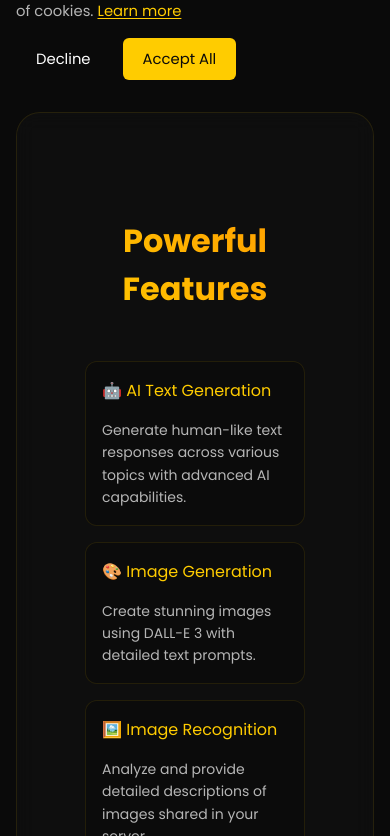
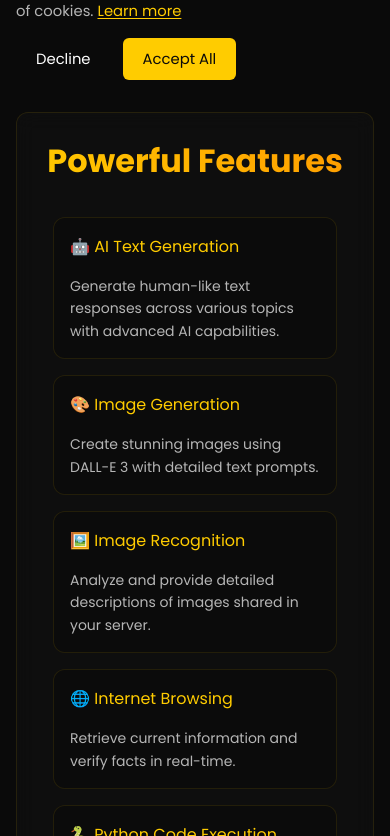
Before and after one commit to LucasCzechia/boltbot, a Next.js app: page / in a window 390 px wide. Shown: the part 748-1584 px from the top of the page. Built offline with nearby package versions, Linux system fonts and the light colour scheme; no server answers.

Commit message:
Update content-container.css

```diff
--- a/styles/landing/content-container.css
+++ b/styles/landing/content-container.css
@@ -20,10 +20,23 @@
 
 .content-wrapper:hover {
   border-color: var(--primary);
-  transform: translateY(-5px);
+  transform: translateY(-2px);
   box-shadow: 0 8px 32px rgba(0, 0, 0, 0.2);
 }
 
+/* Tablet Styles */
+@media (max-width: 1024px) {
+  .content-container {
+    padding: 0 1.5rem;
+  }
+
+  .content-wrapper {
+    padding: 2.5rem 1.5rem;
+    border-radius: 20px;
+  }
+}
+
+/* Mobile Styles */
 @media (max-width: 768px) {
   .content-container {
     padding: 0 1rem;
@@ -31,11 +44,104 @@
 
   .content-wrapper {
     padding: 2rem 1rem;
+    border-radius: 16px;
+  }
+
+  .content-wrapper:hover {
+    transform: none;
+  }
+}
+
+/* Small Mobile Styles */
+@media (max-width: 480px) {
+  .content-container {
+    padding: 0 0.75rem;
+  }
+
+  .content-wrapper {
+    padding: 1.5rem 0.75rem;
+    border-radius: 12px;
+  }
+}
+
+/* Content Section Spacing */
+.features,
+.tools-section,
+.statistics-section {
+  padding: 0;
+}
+
+.section-title {
+  font-size: calc(1.75rem + 1vw);
+  margin-bottom: 2.5rem;
+}
+
+@media (max-width: 768px) {
+  .section-title {
+    font-size: 1.75rem;
+    margin-bottom: 2rem;
+  }
+}
+
+/* Grid Layouts */
+.features-grid,
+.tools-grid,
+.stats-grid {
+  display: grid;
+  grid-template-columns: repeat(auto-fit, minmax(280px, 1fr));
+  gap: 1.5rem;
+}
+
+@media (max-width: 768px) {
+  .features-grid,
+  .tools-grid,
+  .stats-grid {
+    grid-template-columns: 1fr;
+    gap: 1rem;
+  }
+}
+
+/* Card Styles */
+.feature-card,
+.tool-card,
+.stats-card {
+  padding: 1.5rem;
+  border-radius: 12px;
+}
+
+@media (max-width: 768px) {
+  .feature-card,
+  .tool-card,
+  .stats-card {
+    padding: 1.25rem;
   }
 }
 
 @media (max-width: 480px) {
-  .content-wrapper {
-    padding: 1.5rem 0.75rem;
+  .feature-card,
+  .tool-card,
+  .stats-card {
+    padding: 1rem;
   }
 }
+
+/* Safe Area Insets for Modern Mobile Devices */
+@supports (padding: env(safe-area-inset-right)) {
+  .content-container {
+    padding-right: calc(0.75rem + env(safe-area-inset-right));
+    padding-left: calc(0.75rem + env(safe-area-inset-left));
+  }
+}
+
+/* Touch Device Optimization */
+@media (hover: none) {
+  .content-wrapper {
+    transform: none !important;
+    transition: border-color 0.3s ease;
+  }
+
+  .content-wrapper:hover {
+    transform: none;
+    box-shadow: none;
+  }
+}
```
